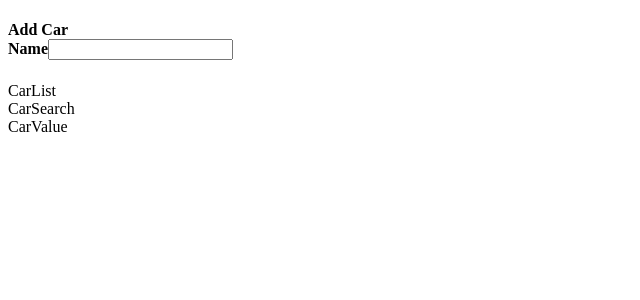
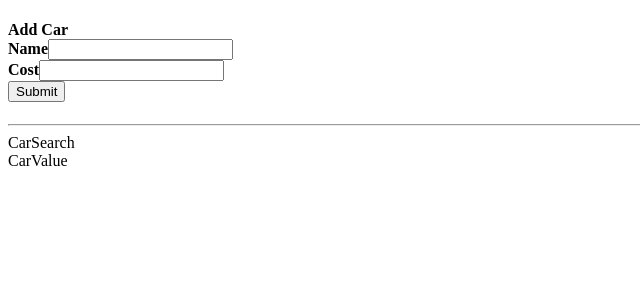
Before and after one commit to eduardotejeda/cars, a React (Create React App) app: page / in a window 1280 px wide. Shown: the top 300 px of the page, without its empty margins (0-640 px from the left). Built offline with nearby package versions, Linux system fonts and the light colour scheme.

Commit message:
Add search and list logic

```diff
--- a/src/components/CarForm.js
+++ b/src/components/CarForm.js
@@ -1,35 +1,62 @@
 import { useDispatch, useSelector } from "react-redux";
-import { changeName } from "../store";
+import { changeName, changeCost, addCar } from "../store";
 
 function CarForm() {
   const dispatch = useDispatch()
-  const name = useSelector((state) => {
-    return state.form.name
+  const {name, cost} = useSelector((state) => {
+    return {
+      name: state.form.name,
+      cost: state.form.cost
+    }
   });
 
   const handleNameChange = (event) => {
       dispatch(changeName(event.target.value));
 
+  };
+
+  const handleCostChange = (event) => {
+    const carCost = parseInt(event.target.value) || 0;
+    dispatch(changeCost(carCost));
+  };
+
+  const handleSubmit = (event) => {
+    event.preventDefault();
+
+    dispatch(addCar(
+      {
+      name: name,
+      cost: cost}
+      ));
+
 
   };
-
-
-
-
-
 
   return <div className="car-form panel">
     <h4 className="subtitle is-3">
       Add Car
-      <form>
+      <form onSubmit={handleSubmit}>
         <div className="field-group">
           <div className="field">
             <label className="label">Name</label>
             <input className="input is-expanded"
             value={name}
-            onChange={handleNameChange} />
+            onChange={handleNameChange}
+            />
           </div>
 
+          <div className="field">
+            <label className="label">Cost</label>
+            <input className="input is-expanded"
+            value={cost || ''}
+            onChange={handleCostChange}
+            type="number"
+            />
+          </div>
+
+        </div>
+        <div className="field">
+          <button className="button is-link">Submit</button>
         </div>
       </form>
     </h4>
--- a/src/components/CarList.js
+++ b/src/components/CarList.js
@@ -1,5 +1,35 @@
+import { useSelector } from "react-redux";
+
+
 function CarList() {
-  return <div>CarList</div>;
+  const cars = useSelector((state) => {
+    return state.cars.data;
+
+  });
+
+const handleCarDelete = (car) => {
+//..
+};
+
+  const renderedCars = cars.map((car) => {
+    return (
+      <div key={car.id} className="panel">
+        <p>
+          {car.name} - ${car.name}
+        </p>
+        <button className=" button is-danger"
+        onClick={()=> handleCarDelete(car)}
+        >
+          Delete</button>
+      </div>
+    );
+
+  });
+
+  return <div className="car-list">
+    {renderedCars}
+    <hr />
+    </div>;
 }
 
 export default CarList;
--- a/src/store/slices/carsSlice.js
+++ b/src/store/slices/carsSlice.js
@@ -4,7 +4,7 @@
   name: 'cars',
   initialState: {
     searchTerm: '',
-    cars: [],
+    data: [],
   },
   reducers: {
     changeSearchTerm(state, action) {
@@ -13,7 +13,7 @@
     addCar(state, action) {
       // Assumption:
       // action.payload === { name: 'ab', cost: 140 }
-      state.cars.push({
+      state.data.push({
         name: action.payload.name,
         cost: action.payload.cost,
         id: nanoid(),
@@ -22,10 +22,10 @@
     removeCar(state, action) {
       // Assumption:
       // action.payload === the id of the car we want to remove
-      const updated = state.cars.filter((car) => {
+      const updated = state.data.filter((car) => {
         return car.id !== action.payload;
       });
-      state.cars = updated;
+      state.data = updated;
     },
   },
 });
```
